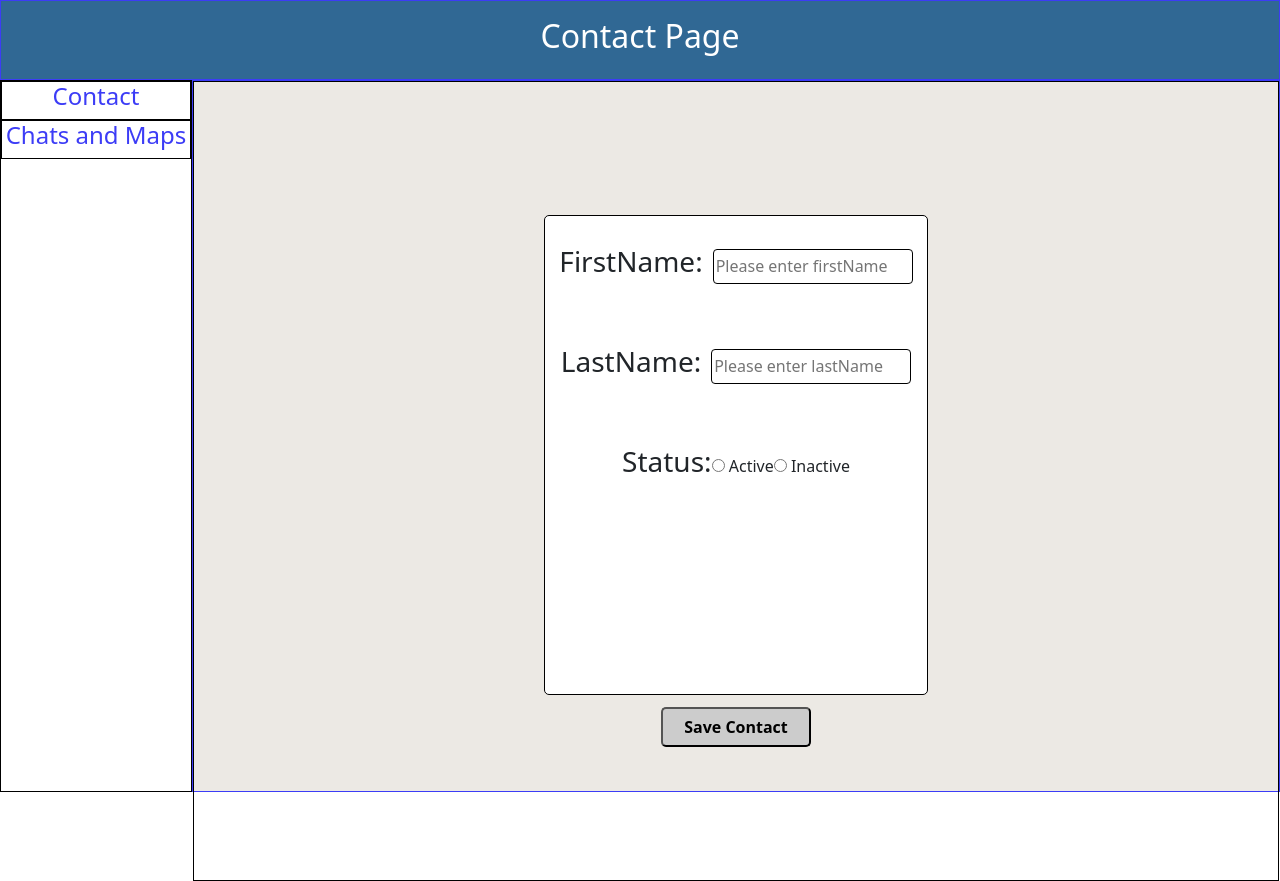
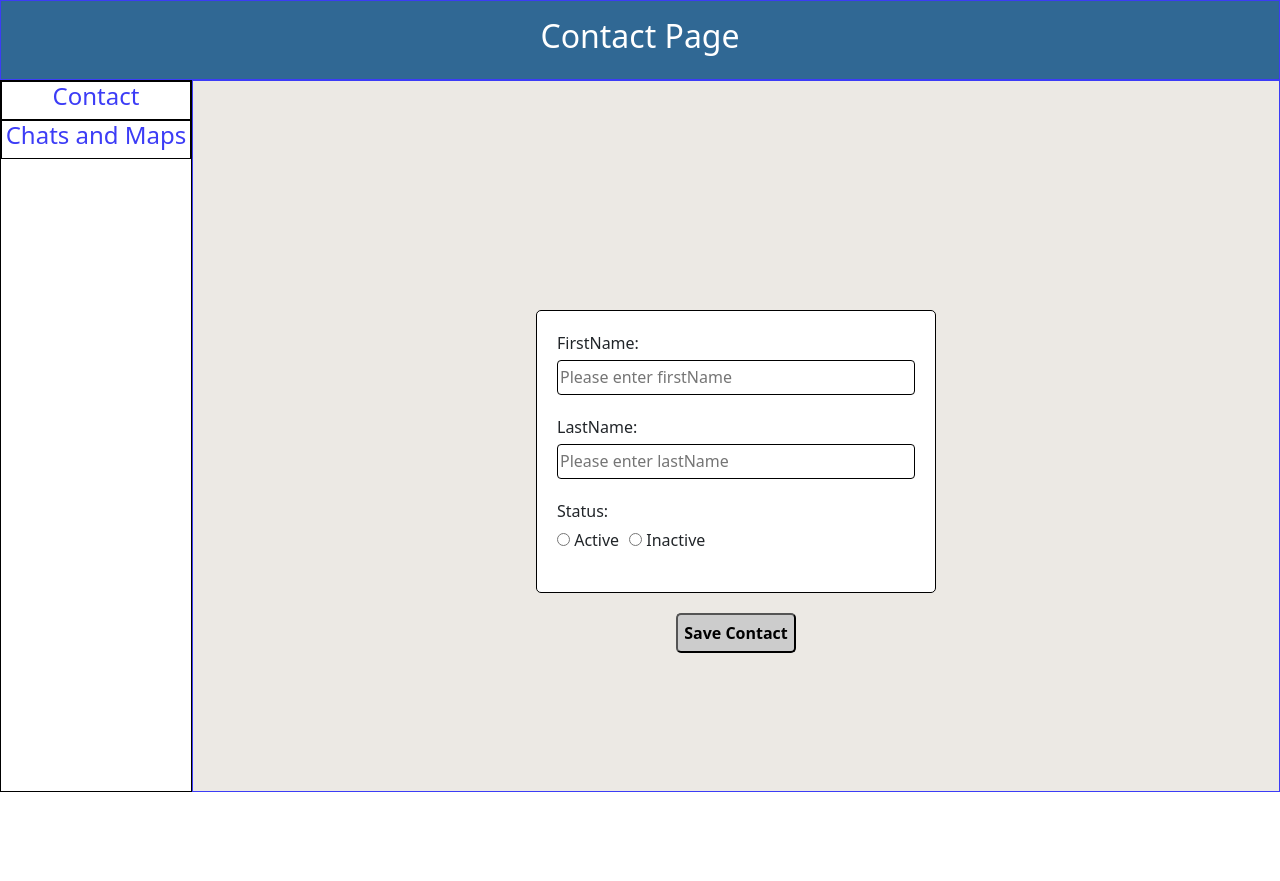
Before and after one commit to coderunner4sonam/Contact-Management-App, a React (Create React App) app: page /createcontact in a window 1280 px wide. Built offline with nearby package versions, Linux system fonts and the light colour scheme.

Commit message:
Work finished on application

```diff
--- a/src/components/ContactBox.tsx
+++ b/src/components/ContactBox.tsx
@@ -10,24 +10,19 @@ interface contactDataProps {
 }
 
 const ContactBox: React.FC<contactDataProps> = ({ index, editedRecords }) => {
-  // Use the useNavigate hook from React Router to enable navigation
   const NAVIGATE = useNavigate();
-
-  // Use the useDispatch hook from React Redux to dispatch actions
   const DISPATCH = useDispatch();
 
   return (
-    <div style={{ width: "40%" }}>
+    <div style={{ width: "100%", maxWidth: "400px", margin: "0 auto" }}>
       {/* Contact information box */}
       <div
         style={{
-          marginTop: "5%",
           borderRadius: "5px",
           border: "2px solid black",
           padding: "10px",
           marginBottom: "5px",
           backgroundColor: "#F3F3F3",
-          margin: "10px",
           textAlign: "center",
           height: "150px",
         }}
@@ -46,16 +41,16 @@ const ContactBox: React.FC<contactDataProps> = ({ index, editedRecords }) => {
         </p>
       </div>
       {/* Buttons for editing and deleting the contact */}
-      <div style={{ display: "flex", flexDirection: "column", alignItems: "center" }}>
+      <div style={{ display: "flex", justifyContent: "space-between" }}>
         {/* Edit button */}
         <button
           style={{
+            flex: 1,
             color: "white",
             height: "40px",
-            width: "80px",
             borderRadius: "5px",
             backgroundColor: "#97BE7B",
-            marginBottom: "5px",
+            marginRight: "5px",
           }}
           // When the "Edit" button is clicked, navigate to the edit page for the contact
           onClick={() => NAVIGATE(`/${index}`)}
@@ -65,11 +60,12 @@ const ContactBox: React.FC<contactDataProps> = ({ index, editedRecords }) => {
         {/* Delete button */}
         <button
           style={{
+            flex: 1,
             color: "white",
             height: "40px",
-            width: "80px",
             borderRadius: "5px",
             backgroundColor: "#D09393",
+            marginLeft: "5px",
           }}
           // When the "Delete" button is clicked, dispatch the DELETE_CONTACT action with the contact's index as the payload
           onClick={() => DISPATCH(DELETE_CONTACT(index))}
--- a/src/pages/CreateContact.tsx
+++ b/src/pages/CreateContact.tsx
@@ -28,56 +28,53 @@ const CreateContact: React.FC = () => {
 
   // Function to handle the submission of the contact data
   function handleContactData() {
-    console.log('function called');
     DISPATCH(CREATE_CONTACT(dataContact));
-    console.log(dataContact);
     NAVIGATE('/');
   }
 
   return (
-    <div style={{ display: 'flex', justifyContent: 'center', alignItems: 'center', height: '100vh', border: '1px solid black' }}>
-      <div>
-        <div style={{ border: '1px solid black', backgroundColor: 'white', width: '30vw', height: '60vh', textAlign: 'center', borderRadius: '5px' }}>
+    <div style={{ display: 'flex', justifyContent: 'center', alignItems: 'center', minHeight: '100vh' ,flexDirection:"column"}}>
+      <div style={{ width: '80%', maxWidth: '400px', border: '1px solid black', backgroundColor: 'white', padding: '20px', borderRadius: '5px',marginBottom:"20px" }}>
         {/* Input fields for First Name */}
-          <div style={{ height: '100px', display: 'flex', justifyContent: 'center', alignItems: 'center' }}>
-            <label>
-              <h3>FirstName: </h3>
-            </label>
-            <input style={{ borderRadius: '4px', height: '35px', border: '1px solid black', width: '200px', marginLeft: '10px' }} type="text" placeholder="Please enter firstName" onChange={(e) => setDataContact({ ...dataContact, firstName: e.target.value })} />
+        <div style={{ marginBottom: '20px' }}>
+          <label style={{ fontSize: '16px' }}>FirstName:</label>
+          <input
+            style={{ borderRadius: '4px', height: '35px', border: '1px solid black', width: '100%', marginTop: '5px' }}
+            type="text"
+            placeholder="Please enter firstName"
+            onChange={(e) => setDataContact({ ...dataContact, firstName: e.target.value })}
+          />
         </div>
 
         {/* Input fields for Last Name */}
-          <div style={{ height: '100px', display: 'flex', justifyContent: 'center', alignItems: 'center' }}>
-            <label>
-              <h3>LastName: </h3>
-            </label>
-            <input style={{ borderRadius: '4px', height: '35px', border: '1px solid black', width: '200px', marginLeft: '10px' }} type="text" placeholder="Please enter lastName" onChange={(e) => setDataContact({ ...dataContact, lastName: e.target.value })} />
+        <div style={{ marginBottom: '20px' }}>
+          <label style={{ fontSize: '16px' }}>LastName:</label>
+          <input
+            style={{ borderRadius: '4px', height: '35px', border: '1px solid black', width: '100%', marginTop: '5px' }}
+            type="text"
+            placeholder="Please enter lastName"
+            onChange={(e) => setDataContact({ ...dataContact, lastName: e.target.value })}
+          />
         </div>
 
         {/* Radio buttons for Status */}
-          <div style={{ height: '100px', display: 'flex', justifyContent: 'center', alignItems: 'center' }}>
-            <label>
-              <h3>Status: </h3>
-            </label>
-            <div>
-              <label>
+        <div style={{ marginBottom: '20px' }}>
+          <label style={{ fontSize: '16px' }}>Status:</label>
+          <div style={{ display: 'flex', alignItems: 'center', marginTop: '5px' }}>
+            <label style={{ marginRight: '10px' }}>
               <input type="radio" name="option" value="active" checked={dataContact.status === 'active'} onChange={handleStatusChange} /> Active
             </label>
-            </div>
-            <div>
             <label>
               <input type="radio" name="option" value="inactive" checked={dataContact.status === 'inactive'} onChange={handleStatusChange} /> Inactive
             </label>
           </div>
         </div>
       </div>
-
        {/* Button to save the contact data */}
-        <div style={{ display: 'flex', justifyContent: 'center', alignItems: 'center', marginTop: '12px' }}>
-          <button style={{ backgroundColor: '#CCCCCC', color: 'black', height: '40px', width: '150px', borderRadius: '5px' }} onClick={handleContactData}>
+       <div style={{ display: 'flex', justifyContent: 'center', alignItems: 'center' }}>
+          <button style={{ backgroundColor: '#CCCCCC', color: 'black', height: '40px', width: '100%', borderRadius: '5px', fontSize: '16px' }} onClick={handleContactData}>
             <b>Save Contact</b>
           </button>
-        </div>
         </div>
     </div>
   );
--- a/src/pages/EditContact.tsx
+++ b/src/pages/EditContact.tsx
@@ -47,17 +47,17 @@ const EditContact: React.FC = () => {
   }
 
   return (
-    <div style={{ display: 'flex', justifyContent: 'center', alignItems: 'center', height: '100vh' }}>
-      <div>
-        <div style={{ border: '1px solid black', backgroundColor: 'white', width: '30vw', height: '60vh', textAlign: 'center' }}>
+    <div style={{ display: 'flex', justifyContent: 'center', alignItems: 'center', height: '100vh',flexDirection:"column" }}>
+      <div style={{ width: '90%', maxWidth: '350px' }}>
+        <div style={{ border: '1px solid black', backgroundColor: 'white', textAlign: 'center', padding: '20px',marginBottom:"20px",borderRadius: '5px' }}>
           {/* Input fields for First Name */}
-          <div style={{ height: '100px', display: 'flex', justifyContent: 'center', alignItems: 'center' }}>
+          <div style={{ marginBottom: '20px' }}>
             <label>
               <h3>FirstName: </h3>
             </label>
             <input
               value={dataContact.firstName}
-              style={{ height: '35px', border: '1px solid black', width: '200px', marginLeft: '10px' }}
+              style={{ height: '35px', border: '1px solid black', width: '100%', marginTop: '5px',borderRadius: '5px' }}
               type="text"
               placeholder="Please enter firstName"
               onChange={(e) => setDataContact({ ...dataContact, firstName: e.target.value })}
@@ -65,13 +65,13 @@ const EditContact: React.FC = () => {
           </div>
 
           {/* Input fields for Last Name */}
-          <div style={{ height: '100px', display: 'flex', justifyContent: 'center', alignItems: 'center' }}>
+          <div style={{ marginBottom: '20px' }}>
             <label>
               <h3>LastName: </h3>
             </label>
             <input
               value={dataContact.lastName}
-              style={{ height: '35px', border: '1px solid black', width: '200px', marginLeft: '10px' }}
+              style={{ height: '35px', border: '1px solid black', width: '100%', marginTop: '5px',borderRadius: '5px' }}
               type="text"
               placeholder="Please enter lastName"
               onChange={(e) => setDataContact({ ...dataContact, lastName: e.target.value })}
@@ -79,27 +79,27 @@ const EditContact: React.FC = () => {
           </div>
 
           {/* Radio buttons for Status */}
-          <div style={{ height: '100px', display: 'flex', justifyContent: 'center', alignItems: 'center' }}>
+          <div style={{ display: 'flex', flexDirection: 'column', marginBottom: '20px' }}>
             <label>
               <h3>Status: </h3>
             </label>
-            <div>
-              <label>
+            <label style={{ marginBottom: '10px' }}>
               <input type="radio" name="option" value="active" checked={dataContact.status === 'active'} onChange={handleStatusChange} /> Active
             </label>
-            </div>
-            <div>
             <label>
               <input type="radio" name="option" value="inactive" checked={dataContact.status === 'inactive'} onChange={handleStatusChange} /> Inactive
             </label>
           </div>
+
+
         </div>
-        </div>
-
          {/* Button to save the edited contact data */}
-        <div style={{ display: 'flex', justifyContent: 'center', alignItems: 'center', marginTop: '12px' }}>
-          <button style={{ backgroundColor: '#CCCCCC' }} onClick={handleContactData}>
-            Save Edited Contact
+         <div>
+            <button
+              style={{ backgroundColor: '#CCCCCC', color: 'black', height: '40px', width: '100%', borderRadius: '5px', fontSize: '16px' }}
+              onClick={handleContactData}
+            >
+              <b>Save Edited Contact</b>
             </button>
           </div>
       </div>
```
Lines whose indentation alone changed are shown as unchanged.
